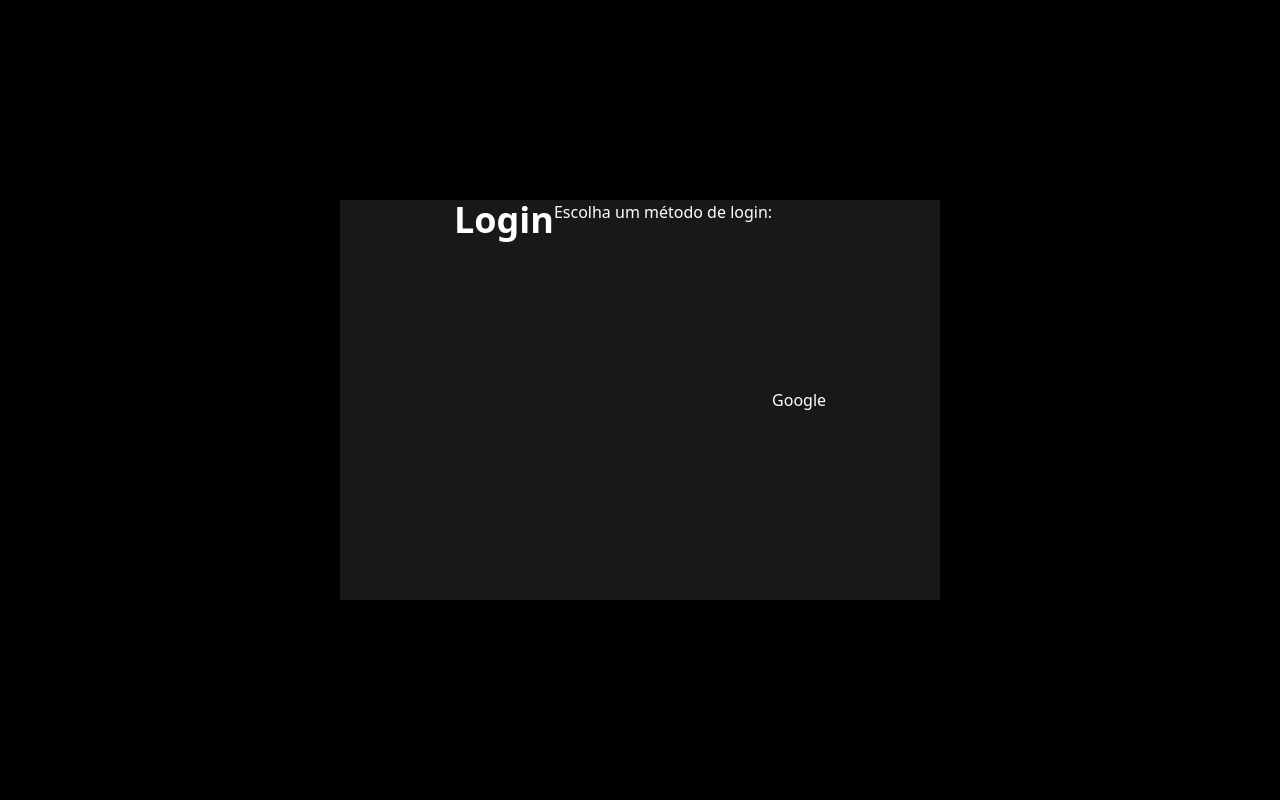
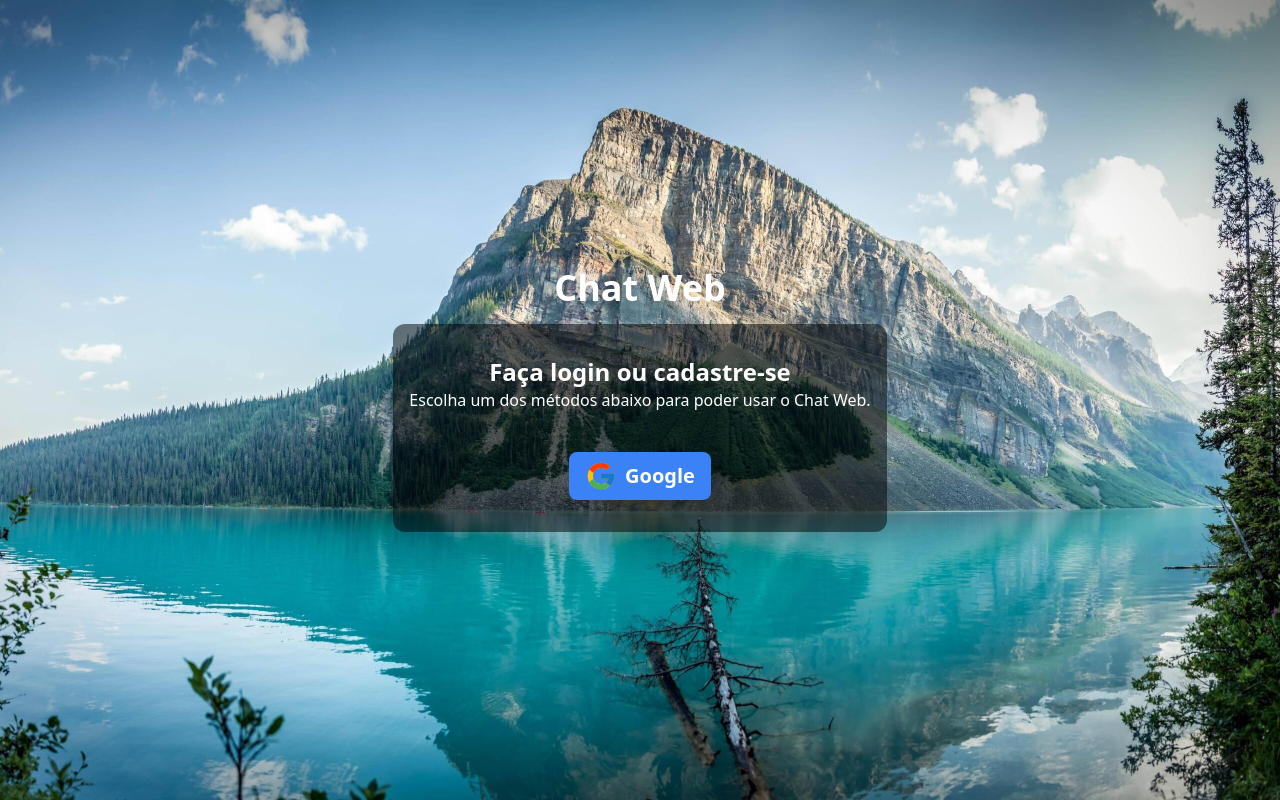
Before and after one commit to dariomatias-dev/webchat, a Next.js app: page / in a window 1280 px wide. Built offline with nearby package versions, Linux system fonts and the light colour scheme; no server answers.

Commit message:
Ready login or registration screen.

```diff
--- /dev/null
+++ b/components/Chat/index.tsx
@@ -0,0 +1,67 @@
+import { db, collection, onSnapshot } from "@/services/firebase";
+import { addDoc } from "firebase/firestore";
+import { useEffect, useState } from "react";
+import { AiOutlineSend } from 'react-icons/ai';
+
+const Chat = () => {
+    const [content, setContent] = useState('');
+    const [messages, setMessages] = useState([]);
+
+    const sendMessage = () => {
+        addDoc(collection(db, 'messages'), { message: content });
+        setContent('');
+    };
+
+    const searchMesages = async () => {
+        onSnapshot(collection(db, 'messages'), snapshot => {
+            let data: any = [];
+            snapshot.forEach(doc => {
+                data.push(doc.data());
+            });
+            setMessages(data);
+        });
+    };
+
+    useEffect(() => {
+        searchMesages();
+    }, []);
+
+    return (
+        <>
+            <div className="w-[600px] h-screen bg-[#060f14]">
+                <div className="w-full flex flex-col gap-4 p-20 bg-[#060f14]">
+                    {
+                        messages.map((message: any, index) => {
+                            return (
+                                <p
+                                    key={index}
+                                    className="flex max-w-max bg-[#00b5e0] py-2 px-4 rounded-xl"
+                                >
+                                    {message.message}
+                                </p>
+                            )
+                        })
+                    }
+                </div>
+            </div>
+
+            <div className='fixed bottom-2 flex justify-center'>
+                <div className="relative">
+                    <input
+                        type='text'
+                        value={content}
+                        onChange={e => setContent(e.target.value)}
+                        onKeyUp={e => { if (e.key === 'Enter') sendMessage() }}
+                        className='w-[550px] max-h-16 bg-[#272727] rounded-3xl text-lg outline-none pl-2 pr-12 py-5'
+                    />
+                    <AiOutlineSend
+                        onClick={sendMessage}
+                        className="w-8 h-8 absolute right-2 bottom-4"
+                    />
+                </div>
+            </div>
+        </>
+    );
+};
+
+export default Chat;
--- /dev/null
+++ b/components/SignIn/index.tsx
@@ -0,0 +1,53 @@
+import { useState } from 'react';
+import { User } from 'firebase/auth';
+import styles from '../../styles/SignIn.module.scss';
+import { FcGoogle } from 'react-icons/fc';
+
+import { auth, signInWithPopup, GoogleAuthProvider } from '../../services/firebase';
+
+const SignIn = () => {
+    const [user, setUser] = useState({} as User);
+
+    const loginWithGoogle = () => {
+        const provider = new GoogleAuthProvider;
+
+        signInWithPopup(auth, provider)
+            .then(result => {
+                setUser(result.user);
+            })
+            .catch(err => {
+                console.log(err);
+            });
+    };
+
+    return (
+        <div className={styles.background}>
+            <div className='flex flex-col gap-4'>
+                <h1 className='text-4xl text-center font-bold'>
+                    Chat Web
+                </h1>
+                <div className='bg-black bg-opacity-50 px-4 py-8 rounded-xl'>
+                    <h2 className='text-2xl text-center font-semibold'>
+                        Faça login ou cadastre-se
+                    </h2>
+                    <p className='text-center'>
+                        Escolha um dos métodos abaixo para poder usar o Chat Web.
+                    </p>
+
+                    <div className='w-full flex justify-center mt-10'>
+                        <button
+                            type='button'
+                            onClick={loginWithGoogle}
+                            className='flex justify-center items-center gap-2 bg-blue-500 text-xl font-bold py-2 px-4 rounded-lg'
+                        >
+                            <FcGoogle className='w-8 h-8' />
+                            Google
+                        </button>
+                    </div>
+                </div>
+            </div>
+        </div>
+    );
+};
+
+export default SignIn;
--- a/package.json
+++ b/package.json
@@ -18,6 +18,8 @@
     "next": "13.2.4",
     "react": "18.2.0",
     "react-dom": "18.2.0",
+    "react-icons": "^4.8.0",
+    "sass": "^1.60.0",
     "typescript": "5.0.2"
   },
   "devDependencies": {
--- a/pages/_app.tsx
+++ b/pages/_app.tsx
@@ -1,4 +1,4 @@
-import '@/styles/globals.css'
+import '@/styles/globals.scss'
 import type { AppProps } from 'next/app'
 
 export default function App({ Component, pageProps }: AppProps) {
--- a/pages/index.tsx
+++ b/pages/index.tsx
@@ -1,28 +1,10 @@
-import { auth, GoogleAuthProvider, signInWithPopup } from '@/services/firebase';
+import Chat from "@/components/Chat";
+import SignIn from "@/components/SignIn";
 
 const Home = () => {
-  const handleGoogleSignIn = () => {
-
-  };
-
   return (
-    <div className='h-screen flex justify-center items-center'>
-      <div className='w-[600px] h-[400px] flex justify-center bg-zinc-900'>
-        <h1 className='text-4xl font-bold'>
-          Login
-        </h1>
-
-        <p>
-          Escolha um método de login:
-        </p>
-
-        <button
-          type='button'
-          onClick={handleGoogleSignIn}
-        >
-          Google
-        </button>
-      </div>
+    <div className="flex justify-center">
+      <SignIn />
     </div>
   );
 };
--- a/services/firebase.ts
+++ b/services/firebase.ts
@@ -1,7 +1,7 @@
 // Import the functions you need from the SDKs you need
 import { initializeApp } from 'firebase/app';
-import { getAuth, GoogleAuthProvider, signInWithPopup } from 'firebase/auth';
-import { getFirestore } from 'firebase/firestore';
+import { getAuth, GoogleAuthProvider, signInWithPopup, onAuthStateChanged } from 'firebase/auth';
+import { getFirestore, collection, onSnapshot } from 'firebase/firestore';
 
 const firebaseConfig = {
   apiKey: process.env.NEXT_PUBLIC_API_KEY,
@@ -17,4 +17,4 @@ const app = initializeApp(firebaseConfig);
 const auth = getAuth(app);
 const db = getFirestore(app);
 
-export { auth, db, GoogleAuthProvider, signInWithPopup };
+export { auth, signInWithPopup, onAuthStateChanged, GoogleAuthProvider, db, collection, onSnapshot };
--- /dev/null
+++ b/styles/SignIn.module.scss
@@ -0,0 +1,11 @@
+.background {
+    display: flex;
+    justify-content: center;
+    align-items: center;
+    height: 100vh;
+    width: 100vw;
+    background-image: url('../public/images/wallpaper.jpg');
+    background-size: cover;
+    background-repeat: no-repeat;
+    background-position: center center;
+}
--- a/styles/globals.css
+++ b/styles/globals.scss
@@ -3,6 +3,6 @@
 @tailwind utilities;
 
 body {
-  background-color: #000000;
+  background-color: #051926;
   color: #FFFFFF;
 }
```
Also changed, not shown: public/images/wallpaper.jpg (added), 1 other file (tests, documents, lock files or other folders).
